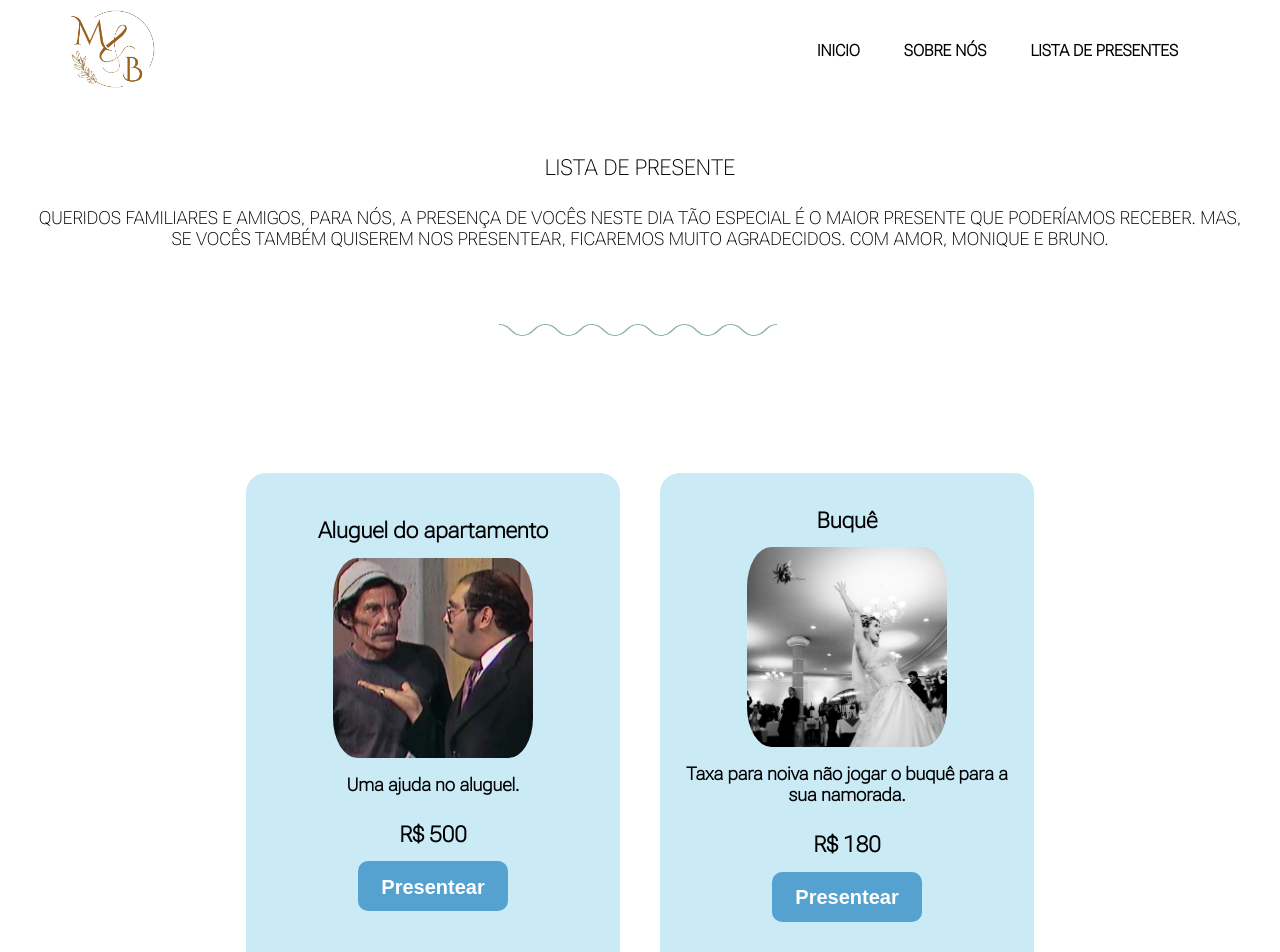
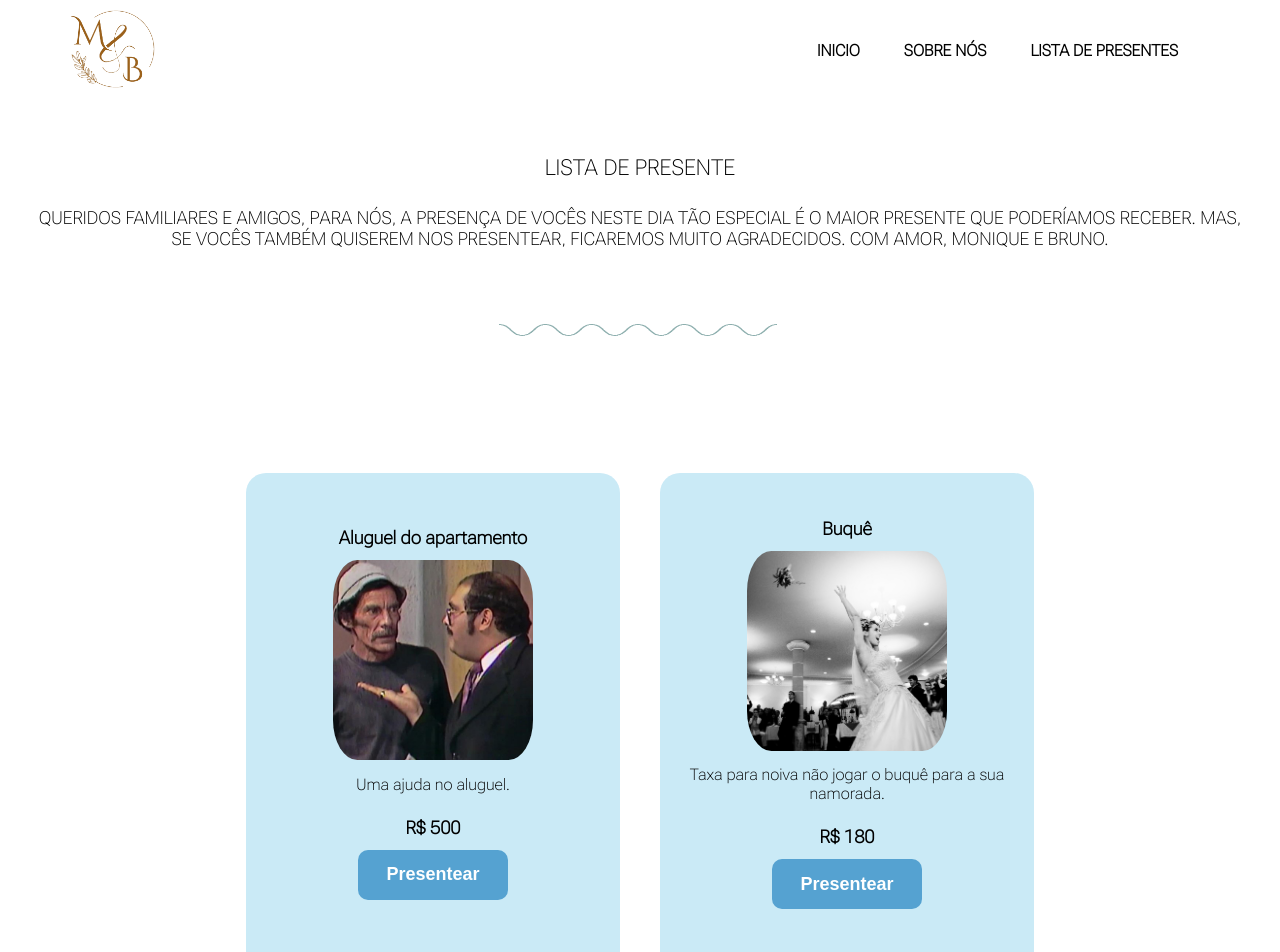
Before and after one commit to BMonassa/wedding-website, a React (Create React App) app: page /GiftList in a window 1280 px wide. Shown: the top 952 px of the page. Built offline with nearby package versions, Linux system fonts and the light colour scheme.

Commit message:
Adjusting size

```diff
--- a/src/components/Gift/Gift.tsx
+++ b/src/components/Gift/Gift.tsx
@@ -26,10 +26,10 @@ export default function Gift({image, title, description, price, onClick, params,
     <Container>
       <Holder>
         <HolderText>
-          <TextCo color="black" size={22} title={title}/>
+          <TextCo color="black" size={18} fontweight={600} title={title}/>
           <Image src={image}/>
-          <TextCo size={18}title={description}/>
-          <TextCo size={22}title={`R$ ${price}`}/>
+          <TextCo size={16} fontweight={500} title={description}/>
+          <TextCo size={18}title={`R$ ${price}`}/>
 
           <Link to={`/Payment?paramsTitle=${title}&paramsPrice=${price}&paramsImage=${image}&paramsPay=${params}`}>
           <Button onClick={handleAddToCart}>
--- a/src/components/Gift/styles.tsx
+++ b/src/components/Gift/styles.tsx
@@ -20,10 +20,10 @@ export const Holder = styled.div`
   margin-left: 20px;
   margin-right: 20px;
 
-  /* @media (max-width: 768px) {
+  @media (max-width: 768px) {
   width: 300px;
   height: 450px;
-} */
+}
 `;
 
 export const HolderText = styled.div`
@@ -39,7 +39,7 @@ export const Image = styled.img`
 `;
 
 export const H1 = styled.h1`
-  font-size: 20px;
+  font-size: 18px;
 `;
 
 export const P = styled.p`
--- a/src/view/FinalizePayment/FinalizePayment.tsx
+++ b/src/view/FinalizePayment/FinalizePayment.tsx
@@ -96,7 +96,7 @@ export default function FinalizePayment(){
       <SummaryContainer>
         <SummaryHolder>
 
-        <TextCo size={16} fontweight={400} title='Digite uma mensagem para o casal'/>
+        <TextCo size={16} fontweight={400} title='Mande uma mensagem para o casal'/>
 
         <Form>
           {name === '' ? (
```
